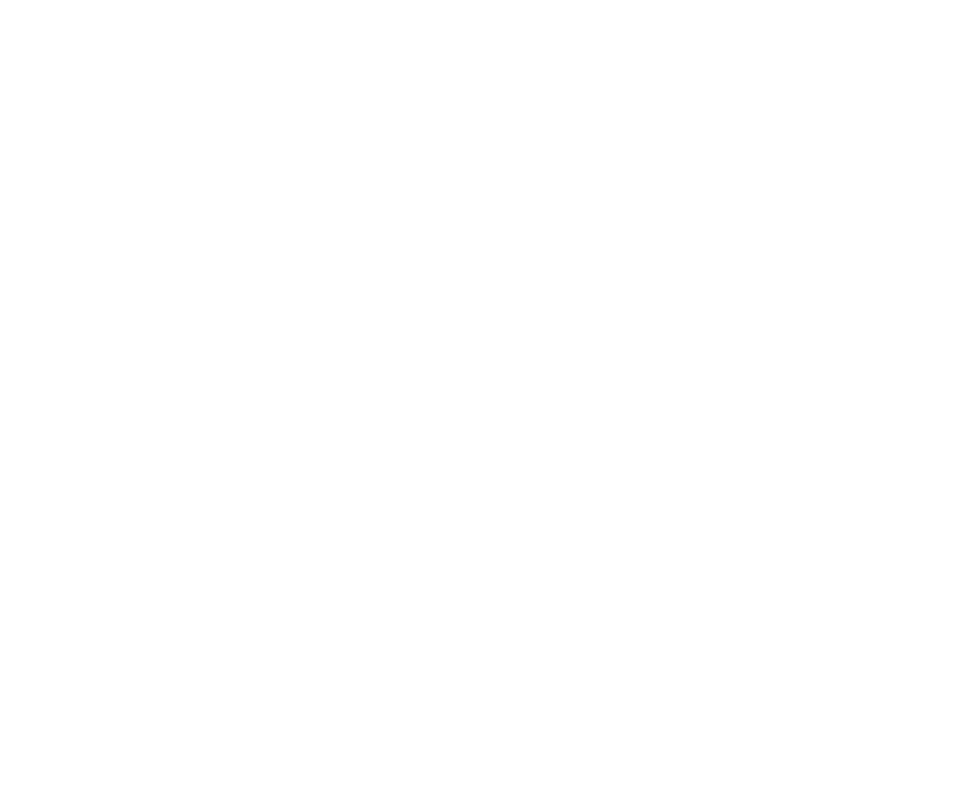
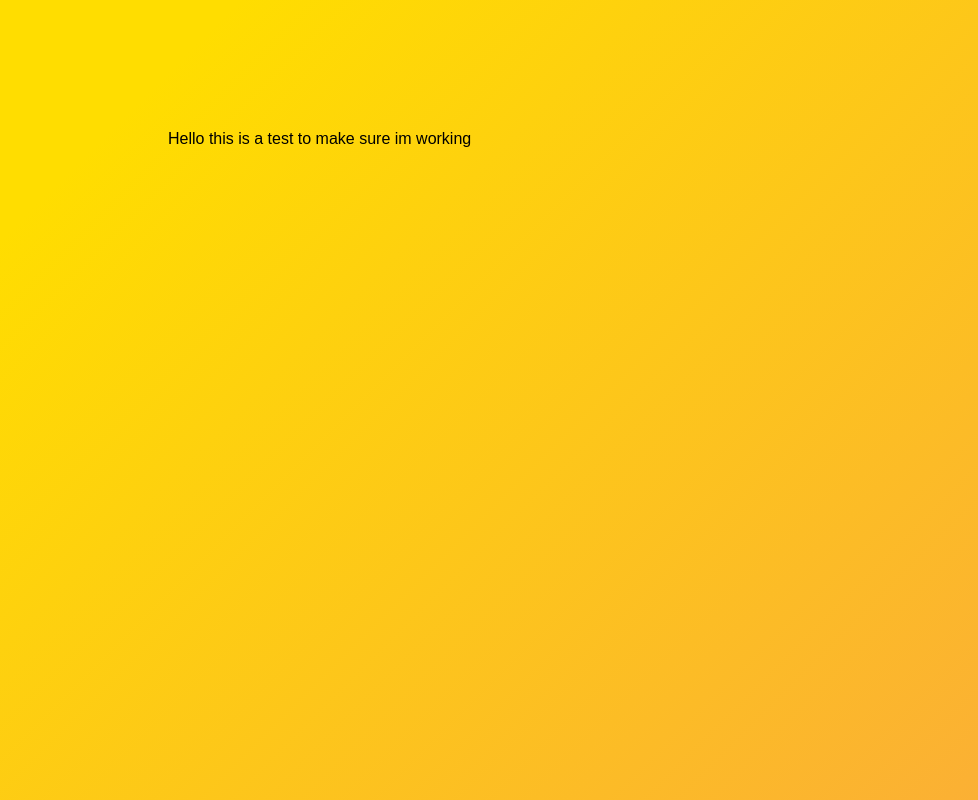
Before and after one commit to Joeweath/Calculator, a React (Create React App) app: page / in a window 1280 px wide. Shown: the whole page, without its empty margins (302-1280 px from the left). Built offline with nearby package versions, Linux system fonts and the light colour scheme.

Commit message:
update components

```diff
--- a/src/App.js
+++ b/src/App.js
@@ -1,8 +1,21 @@
+import Button from "./components/calculator/buttonbox/Button/Button";
+import ButtonBox from "./components/calculator/buttonbox/buttonbox";
+import Calculator from "./components/calculator/calculator";
 
 function App() {
   return (
     <div className="App">
+      <Calculator>
+        <screen />
+        <ButtonBox>
+          <Button className=""
+          value="0"
+          onClick={() => {
+            console.log("Button clicked!");
+          }}/>
+        </ButtonBox>
 
+      </Calculator>
     </div>
   );
 }
--- /dev/null
+++ b/src/components/calculator/buttonbox/Button/Button.css
@@ -0,0 +1,23 @@
+button {
+  border: none;
+  background-color: rgb(80, 60, 209);
+  font-size: 24px;
+  color: rgb(255, 255, 255);
+  font-weight: bold;
+  cursor: pointer;
+  border-radius: 10px;
+  outline: none;
+}
+
+button:hover {
+  background-color: rgb(61, 43, 184);
+}
+
+.equals {
+  grid-column: 3 / 5;
+  background-color: rgb(243, 61, 29);
+}
+
+.equals:hover {
+  background-color: rgb(228, 39, 15);
+}
--- /dev/null
+++ b/src/components/calculator/buttonbox/Button/Button.js
@@ -0,0 +1,11 @@
+import "./Button.css";
+
+const Button = ({ className, value, onClick}) => {
+  return (
+    <button className="{className}" onClick={onClick}>
+      {value}
+    </button>
+  );
+};
+
+export default Button
--- a/src/components/calculator/buttonbox/buttonbox.js
+++ b/src/components/calculator/buttonbox/buttonbox.js
@@ -0,0 +1,7 @@
+import "./buttonbox";
+
+const ButtonBox = ({ props }) => {
+  return <div className="buttonBox">{props}</div>;
+}
+
+export default ButtonBox;
--- a/src/components/calculator/calculatorcalculator.css
+++ b/src/components/calculator/calculator.css
@@ -3,6 +3,5 @@
     height: 540px;
     padding: 10px;
     border-radius: 10px;
-    background-color: grey;
 
 }
--- a/src/components/calculator/calculator.js
+++ b/src/components/calculator/calculator.js
@@ -1,8 +1,10 @@
-import "calculator.css"
+import "./calculator.css"
 
 const Calculator = ({props}) => {
-    return
-    <div className="calculator">{prop}</div>;
+    return <div className="calculator">
+        Hello this is a test to make sure im working
+        {props}
+    </div>;
 };
 
 export default Calculator;
--- a/src/index.css
+++ b/src/index.css
@@ -1,13 +1,14 @@
-body {
+* {
   margin: 0;
-  font-family: -apple-system, BlinkMacSystemFont, 'Segoe UI', 'Roboto', 'Oxygen',
-    'Ubuntu', 'Cantarell', 'Fira Sans', 'Droid Sans', 'Helvetica Neue',
-    sans-serif;
-  -webkit-font-smoothing: antialiased;
-  -moz-osx-font-smoothing: grayscale;
+  padding: 0;
+  font-family: "Montserrat", sans-serif;
 }
 
-code {
-  font-family: source-code-pro, Menlo, Monaco, Consolas, 'Courier New',
-    monospace;
+body {
+  height: 100vh;
+  display: flex;
+  align-items: center;
+  justify-content: center;
+  background-color: #fbb034;
+  background-image: linear-gradient(315deg, #fbb034 0%, #ffdd00 74%);
 }
```
Also changed, not shown: src/components/calculator/buttonbox/buttonbox.css (+8 -0 lines), src/components/calculator/screen/screen.css (+14 -0 lines), src/components/calculator/screen/screen.js (+9 -0 lines).
